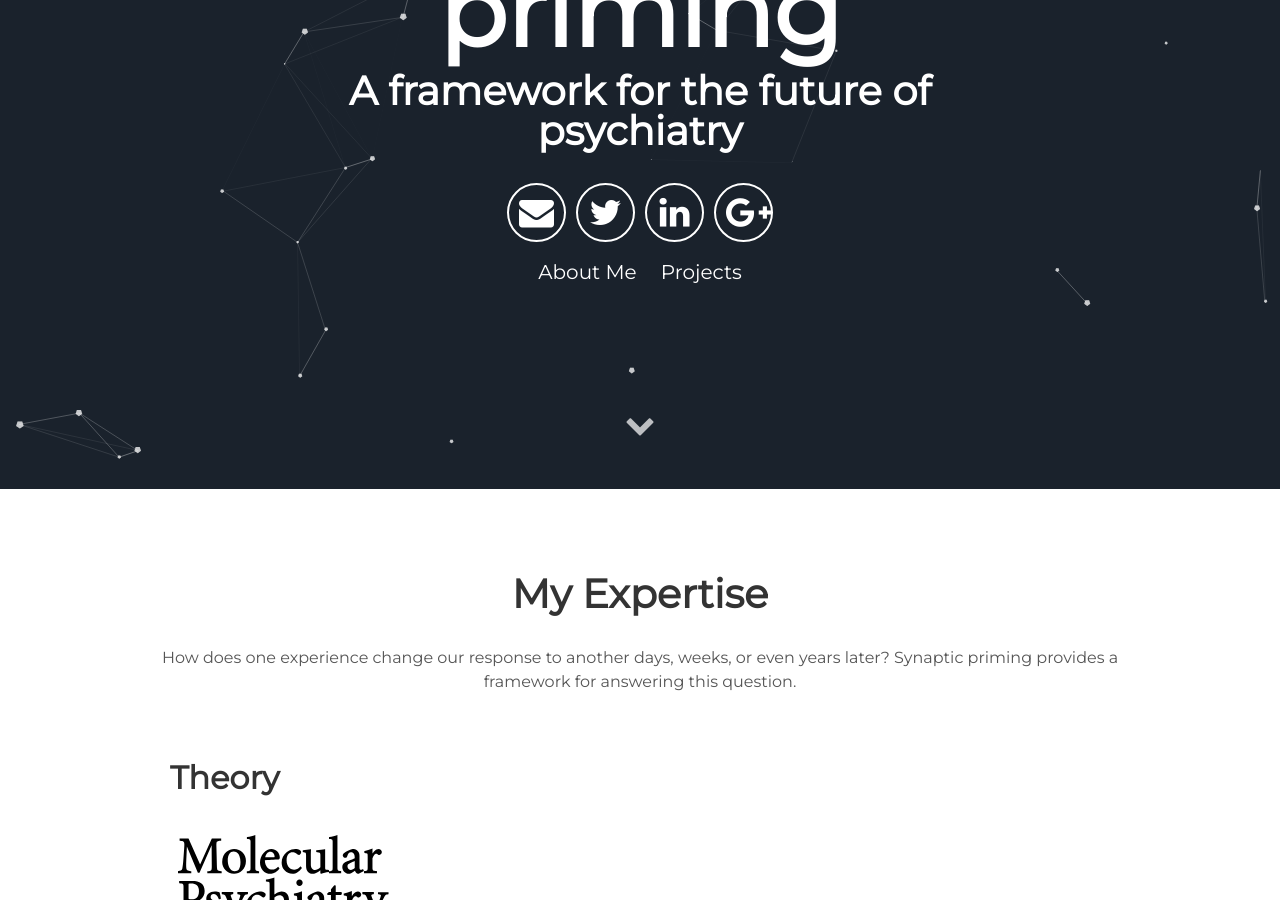
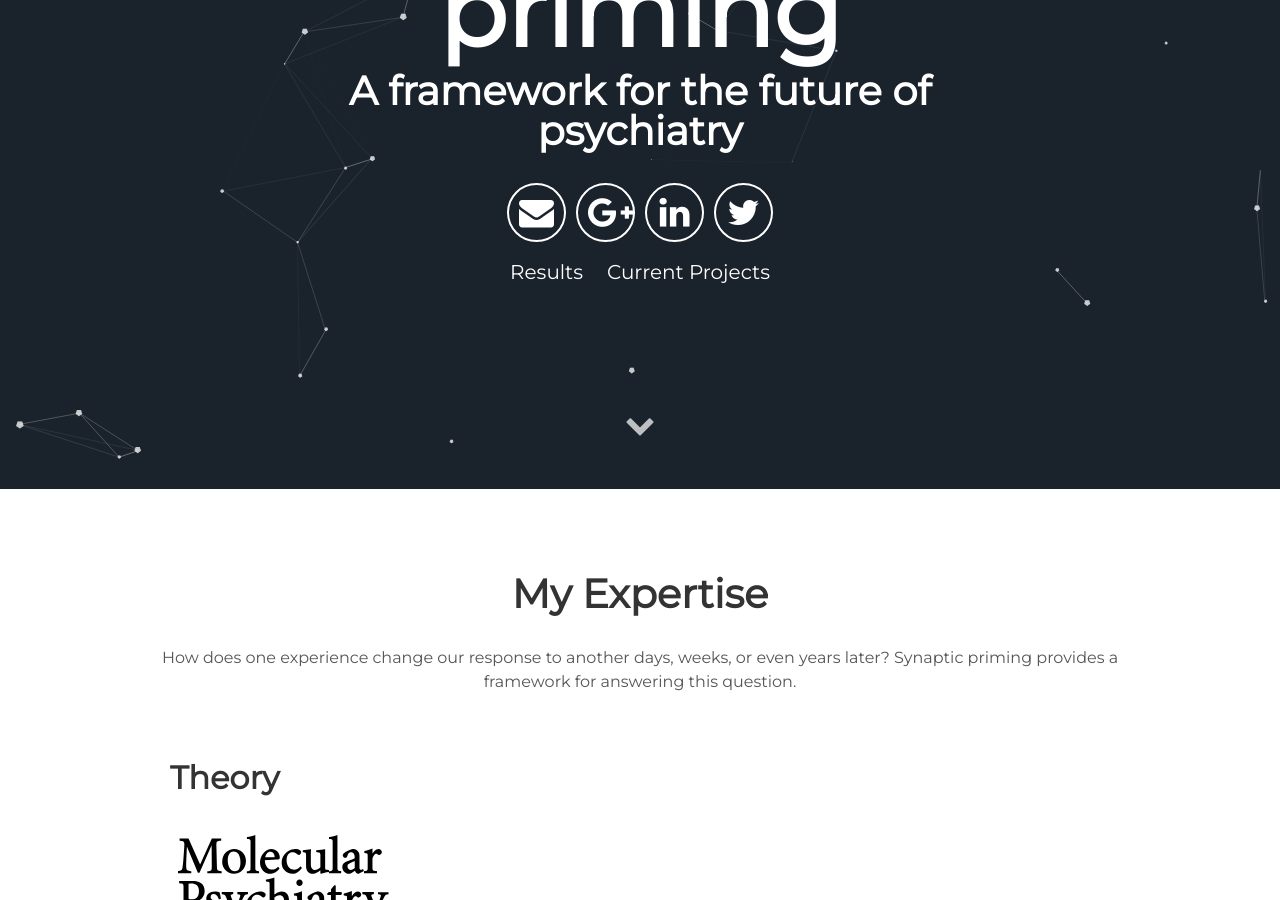
Before and after one commit to synaptic-priming/Nomad, a Jekyll site: the page built from index.html, in a window 1280 px wide and 900 px high, scrolled down 411 px. Built offline with Jekyll 4.4.1, drawn with Linux system fonts in a browser that asks for light colours.

Commit message:
Update header.html

```diff
--- a/_includes/header.html
+++ b/_includes/header.html
@@ -5,14 +5,15 @@
         <span class="site-description">{{site.user_title}}</span>
       </h1>
       <div class="header-icons">
-        <a aria-label="Send email" href="synaptic.priming@gmail.com"><i class="icon fa fa-envelope"></i></a>
+        <a aria-label="Send email" target="_blank" href="synaptic.priming@gmail.com"><i class="icon fa fa-envelope"></i></a>
+        <a aria-label="My My Google Plus" target="_blank" href="https://scholar.google.com/citations?user=azKfXbsAAAAJ&hl=en&oi=ao"><i class="icon fa fa-google-plus" aria-hidden="true"></i></a>
+        <a aria-label="My LinkedIn Profile" target="_blank" href="https://www.linkedin.com/in/kyleabrown/"><i class="icon fa fa-linkedin" aria-hidden="true"></i></a>
         <a aria-label="My Twitter" target="_blank" href="https://x.com/SynapticPriming"><i class="icon fa fa-twitter" aria-hidden="true"></i></a>
-        <a aria-label="My LinkedIn Profile" target="_blank" href="https://www.linkedin.com/in/kyleabrown/"><i class="icon fa fa-linkedin" aria-hidden="true"></i></a>
-        <a aria-label="My My Google Plus" target="_blank" href="https://scholar.google.com/citations?user=azKfXbsAAAAJ&hl=en&oi=ao"><i class="icon fa fa-google-plus" aria-hidden="true"></i></a>
+
       </div>
       <div class="header-links">
-        <a class="link" href="#about" data-scroll>About Me</a>
-        <a class="link" href="#projects" data-scroll>Projects</a>
+        <a class="link" href="#about" data-scroll>Results</a>
+        <a class="link" href="#projects" data-scroll>Current Projects</a>
       </div>
   </div>
   <a class="down" href="#about" data-scroll><i class="icon fa fa-chevron-down" aria-hidden="true"></i></a>
```
